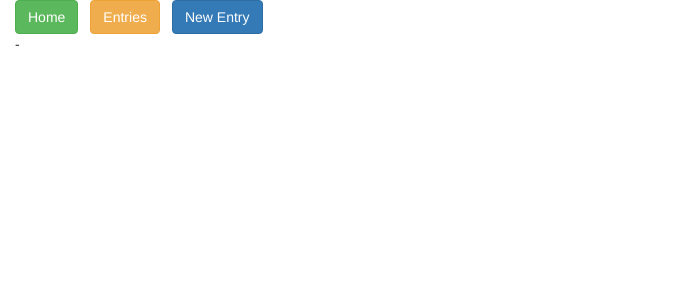
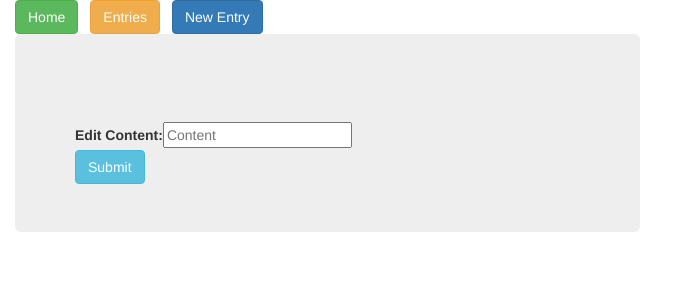
Before and after one commit to LevikNapa/journal-client, a React (Create React App) app: page /entries/1 in a window 1280 px wide. Shown: the top 300 px of the page, without its empty margins (0-688 px from the left). Built offline with nearby package versions, Linux system fonts and the light colour scheme; no server answers.

Commit message:
Added some styling and refactored my show and list components

```diff
--- a/src/components/EntryList.js
+++ b/src/components/EntryList.js
@@ -1,12 +1,24 @@
 import React from 'react'
-import EntryShow from './EntryShow'
+import {Link} from 'react-router-dom'
+import {connect} from 'react-redux'
+import {deleteEntry} from '../actions/deleteEntry'
 
 const EntryList = (props) => {
+
+    const handleDelete = (entry) => {
+      props.deleteEntry(entry)
+    }
+
     return(
-      <div>
-        {props.entries.map(entries =>
-          <li key={entries.id}><EntryShow entries={entries}/></li>)}
+      <div className="well">
+        <h2>Entries: </h2>
+        {props.entries.map(entry =>
+          <li key={entry.id}>
+            <Link to={`/entries/${entry.id}`}><h4>{entry.title}</h4></Link>
+              <button onClick={() => handleDelete(entry)}>Delete</button>
+          </li>)}
       </div>
     )
 }
-export default EntryList
+
+export default connect(null, {deleteEntry})(EntryList)
--- a/src/components/EntryShow.js
+++ b/src/components/EntryShow.js
@@ -1,11 +1,16 @@
 import React from 'react'
+import EntryEdit from './EntryEdit'
+import {Link} from 'react-router-dom'
 
 const EntryShow = (props) => {
 
-  let entry = props.entries[props.match.params.id -1]
+  // let entry = props.entries[props.match.params.id -1]
+  let entry = props.entries.filter(entry => entry.id == props.match.params.id)[0]
+
   return (
-    <div>
-      {entry ? entry.title : null} - {entry ? entry.content : null}
+    <div className="col-md-6 right-align jumbotron">
+      <h2>{entry ? entry.title : null}</h2> <p>{entry ? entry.content : null}</p> <br/>
+      <EntryEdit entry={entry}/>
     </div>
   )
 
--- a/src/index.css
+++ b/src/index.css
@@ -1,13 +1,5 @@
 body {
   margin: 0;
-  font-family: -apple-system, BlinkMacSystemFont, 'Segoe UI', 'Roboto', 'Oxygen',
-    'Ubuntu', 'Cantarell', 'Fira Sans', 'Droid Sans', 'Helvetica Neue',
-    sans-serif;
-  -webkit-font-smoothing: antialiased;
-  -moz-osx-font-smoothing: grayscale;
+  padding: 0;
+  font-family: sans-serif;
 }
-
-code {
-  font-family: source-code-pro, Menlo, Monaco, Consolas, 'Courier New',
-    monospace;
-}
```
